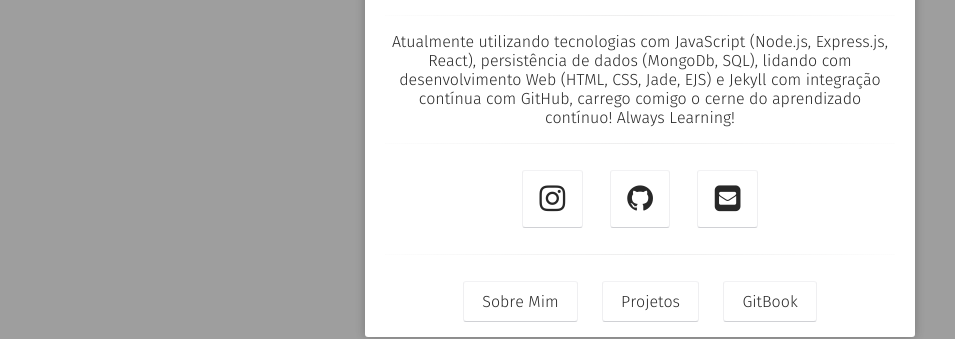
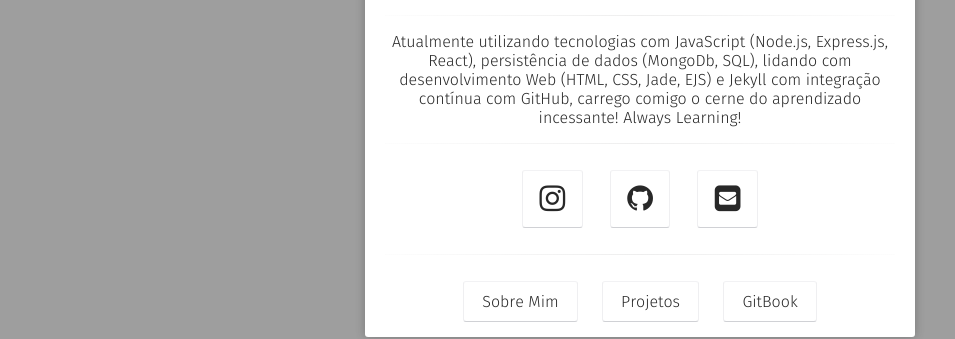
Before and after one commit to jsdaniell/jsdaniell.github.io, a Jekyll site: the page built from index.html, in a window 1280 px wide. Shown: the part 387-726 px from the top of the page, without its empty margins (0-955 px from the left). Built offline with Jekyll 4.4.1, drawn with Linux system fonts in a browser that asks for light colours; some web fonts are replaced.

Commit message:
bio description updated

```diff
--- a/_config.yml
+++ b/_config.yml
@@ -1,6 +1,6 @@
 # Site
 title:              'José Daniel'
-bio:                'Atualmente utilizando tecnologias com JavaScript (Node.js, Express.js, React), persistência de dados (MongoDb, SQL), lidando com desenvolvimento Web (HTML, CSS, Jade, EJS) e Jekyll com integração contínua com GitHub, carrego comigo o cerne do aprendizado contínuo! Always Learning!'
+bio:                'Atualmente utilizando tecnologias com JavaScript (Node.js, Express.js, React), persistência de dados (MongoDb, SQL), lidando com desenvolvimento Web (HTML, CSS, Jade, EJS) e Jekyll com integração contínua com GitHub, carrego comigo o cerne do aprendizado incessante! Always Learning!'
 description:        "Aqui demonstro alguns de meus projetos e habilidades desenvolvidas ao longo da minha jornada como programador!"
 reading_time:       true
 words_per_minute:   200
```
